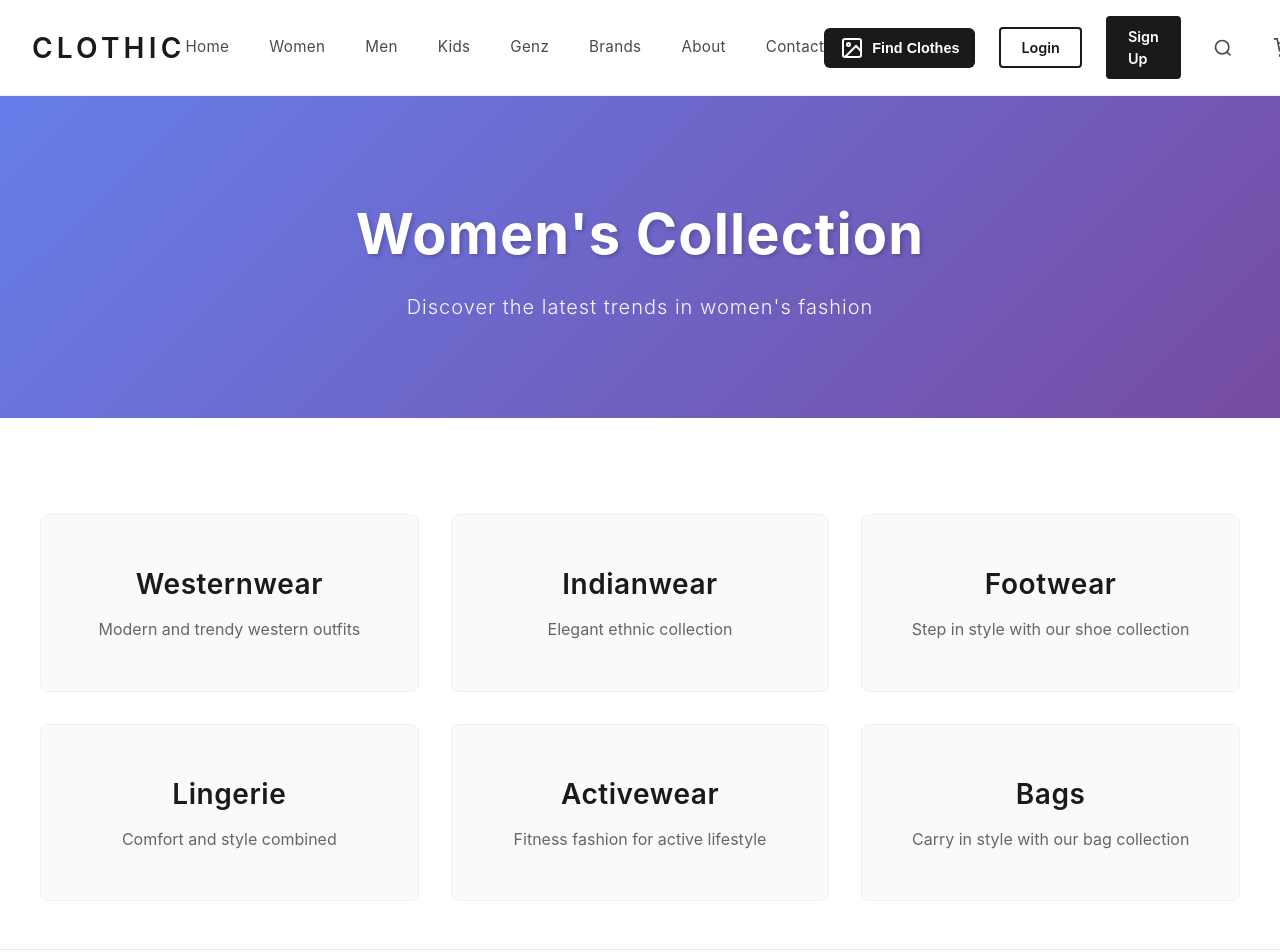
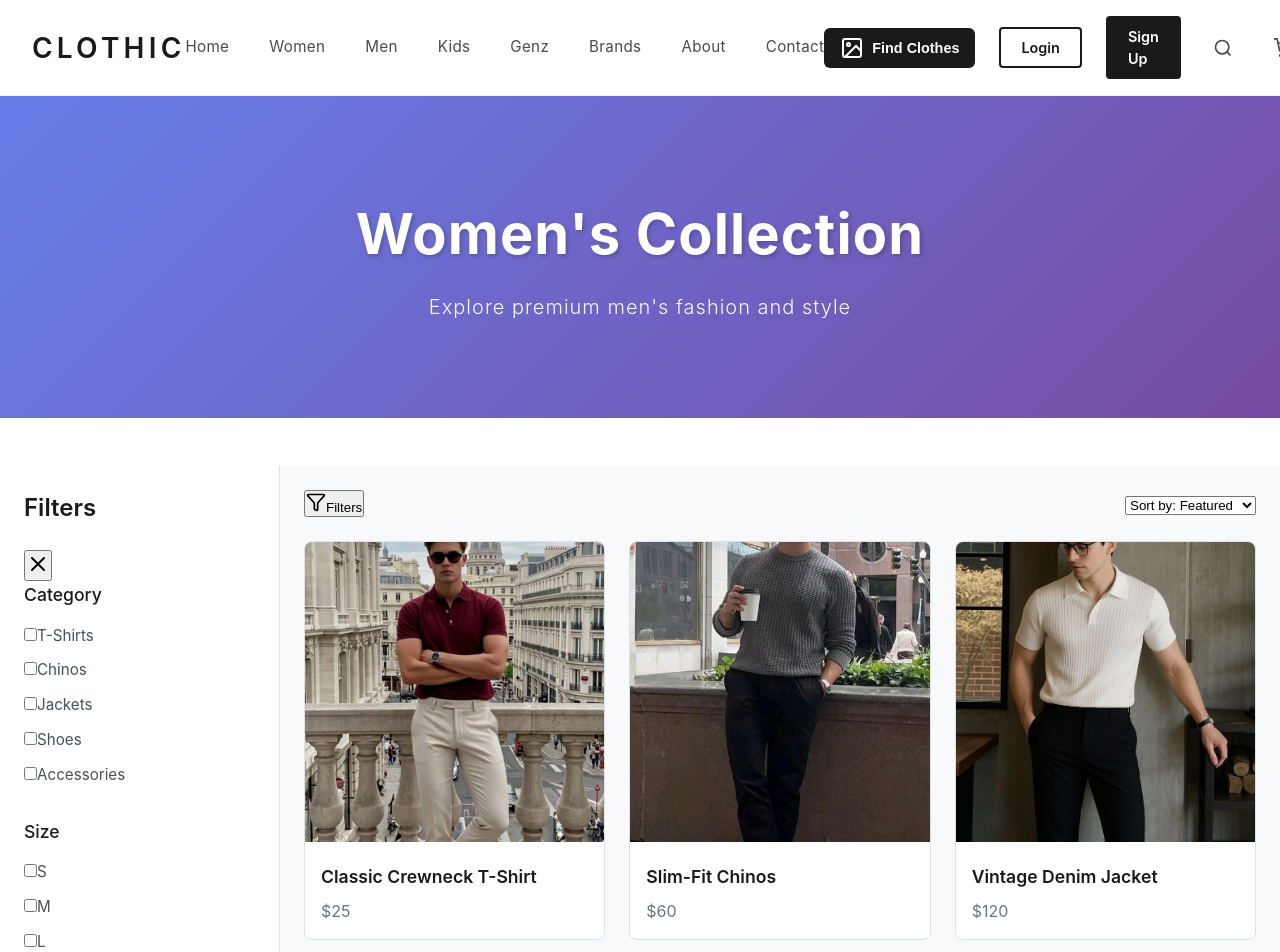
Before and after one commit to GitanshuHatwar/Clotheic, a React (Vite) app in the folder Client/project/: page /shop in a window 1280 px wide. Shown: the top 952 px of the page. Built offline with nearby package versions, Linux system fonts and the light colour scheme.

Commit message:
Cooked women section

```diff
--- a/Client/project/src/pages/Men.tsx
+++ b/Client/project/src/pages/Men.tsx
@@ -1,6 +1,6 @@
 
 import { useState } from 'react';
-import { Filter, X, Grid, List, ChevronDown } from 'lucide-react';
+import { Filter, X } from 'lucide-react';
 import Header from '../components/Header';
 import Footer from '../components/Footer';
 import '../styling/Men.css';
--- a/Client/project/src/pages/Women.tsx
+++ b/Client/project/src/pages/Women.tsx
@@ -1,8 +1,58 @@
+
+import { useState } from 'react';
+import { Filter, X } from 'lucide-react';
 import Header from '../components/Header';
 import Footer from '../components/Footer';
+import '../styling/Men.css';
 import '../styling/home.css';
 
+const products = [
+  { id: 1, name: 'Classic Crewneck T-Shirt', price: '$25', image: '/src/assets/products/img1.jpg' },
+  { id: 2, name: 'Slim-Fit Chinos', price: '$60', image: '/src/assets/products/img2.jpg' },
+  { id: 3, name: 'Vintage Denim Jacket', price: '$120', image: '/src/assets/products/img3.jpg' },
+  { id: 4, name: 'Leather Derby Shoes', price: '$150', image: '/src/assets/products/img4.jpg' },
+  { id: 5, name: 'Knit Beanie', price: '$20', image: '/src/assets/products/img5.jpg' },
+  { id: 6, name: 'Wool-Cashmere Blend Scarf', price: '$75', image: '/src/assets/products/img6.jpg' },
+  { id: 7, name: 'Long-Sleeve Henley', price: '$45', image: '/src/assets/products/img7.jpg' },
+  { id: 8, name: 'Modern Fit Suit', price: '$450', image: '/src/assets/products/cool.jpg' },
+  { id: 9, name: 'Modern Fit Suit', price: '$450', image: '/src/assets/products/cool.jpg' },
+  { id: 10, name: 'Modern Fit Suit', price: '$450', image: '/src/assets/products/cool.jpg' },
+  { id: 11, name: 'Modern Fit Suit', price: '$450', image: '/src/assets/products/cool.jpg' },
+  { id: 12, name: 'Modern Fit Suit', price: '$450', image: '/src/assets/products/cool.jpg' },
+  { id: 13, name: 'Modern Fit Suit', price: '$450', image: '/src/assets/products/cool.jpg' },
+  { id: 14, name: 'Modern Fit Suit', price: '$450', image: '/src/assets/products/cool.jpg' },
+  { id: 15, name: 'Modern Fit Suit', price: '$450', image: '/src/assets/products/cool.jpg' },
+  { id: 16, name: 'Modern Fit Suit', price: '$450', image: '/src/assets/products/cool.jpg' },
+  { id: 17, name: 'Modern Fit Suit', price: '$450', image: '/src/assets/products/cool.jpg' },
+  { id: 18, name: 'Modern Fit Suit', price: '$450', image: '/src/assets/products/cool.jpg' },
+  { id: 19, name: 'Modern Fit Suit', price: '$450', image: '/src/assets/products/cool.jpg' },
+  { id: 20, name: 'Modern Fit Suit', price: '$450', image: '/src/assets/products/cool.jpg' },
+];
+
 const Women = () => {
+  const [isFilterOpen, setIsFilterOpen] = useState(false);
+  const [selectedCategories, setSelectedCategories] = useState<string[]>([]);
+  const [selectedSizes, setSelectedSizes] = useState<string[]>([]);
+  const [priceRange, setPriceRange] = useState<[number, number]>([0, 500]);
+
+  const toggleFilter = () => setIsFilterOpen(!isFilterOpen);
+
+  const toggleCategory = (category: string) => {
+    setSelectedCategories(prev =>
+      prev.includes(category) ? prev.filter(c => c !== category) : [...prev, category]
+    );
+  };
+
+  const toggleSize = (size: string) => {
+    setSelectedSizes(prev =>
+      prev.includes(size) ? prev.filter(s => s !== size) : [...prev, size]
+    );
+  };
+
+  const handlePriceChange = (e: React.ChangeEvent<HTMLInputElement>) => {
+    setPriceRange([0, parseInt(e.target.value, 10)]);
+  };
+
   return (
     <div className="home-container loaded">
       <Header />
@@ -10,41 +60,94 @@ const Women = () => {
       <section className="page-hero-section">
         <div className="page-hero-content">
           <h1 className="page-hero-title">Women's Collection</h1>
-          <p className="page-hero-subtitle">Discover the latest trends in women's fashion</p>
+          <p className="page-hero-subtitle">Explore premium men's fashion and style</p>
         </div>
       </section>
 
-      <section className="page-content-section">
-        <div className="section-container-full">
-          <div className="page-grid">
-            <div className="page-card">
-              <h2>Westernwear</h2>
-              <p>Modern and trendy western outfits</p>
-            </div>
-            <div className="page-card">
-              <h2>Indianwear</h2>
-              <p>Elegant ethnic collection</p>
-            </div>
-            <div className="page-card">
-              <h2>Footwear</h2>
-              <p>Step in style with our shoe collection</p>
-            </div>
-            <div className="page-card">
-              <h2>Lingerie</h2>
-              <p>Comfort and style combined</p>
-            </div>
-            <div className="page-card">
-              <h2>Activewear</h2>
-              <p>Fitness fashion for active lifestyle</p>
-            </div>
-            <div className="page-card">
-              <h2>Bags</h2>
-              <p>Carry in style with our bag collection</p>
+      <div className="men-container">
+        <aside className={`filter-sidebar ${isFilterOpen ? 'open' : ''}`}>
+          <div className="filter-header">
+            <h3>Filters</h3>
+            <button onClick={toggleFilter} className="close-filter-btn">
+              <X size={24} />
+            </button>
+          </div>
+
+          <div className="filter-group">
+            <h4>Category</h4>
+            <div className="filter-options">
+              {['T-Shirts', 'Chinos', 'Jackets', 'Shoes', 'Accessories'].map(category => (
+                <label key={category}>
+                  <input
+                    type="checkbox"
+                    checked={selectedCategories.includes(category)}
+                    onChange={() => toggleCategory(category)}
+                  />
+                  {category}
+                </label>
+              ))}
             </div>
           </div>
-        </div>
-      </section>
 
+          <div className="filter-group">
+            <h4>Size</h4>
+            <div className="filter-options">
+              {['S', 'M', 'L', 'XL'].map(size => (
+                <label key={size}>
+                  <input
+                    type="checkbox"
+                    checked={selectedSizes.includes(size)}
+                    onChange={() => toggleSize(size)}
+                  />
+                  {size}
+                </label>
+              ))}
+            </div>
+          </div>
+
+          <div className="filter-group">
+            <h4>Price</h4>
+            <input
+              type="range"
+              min="0"
+              max="500"
+              value={priceRange[1]}
+              onChange={handlePriceChange}
+            />
+            <div className="price-label">Up to ${priceRange[1]}</div>
+          </div>
+        </aside>
+
+        <main className="product-grid-container">
+          <div className="product-grid-header">
+            <button onClick={toggleFilter} className="open-filter-btn">
+              <Filter size={20} />
+              <span>Filters</span>
+            </button>
+
+            <div className="sort-options">
+              <select>
+                <option>Sort by: Featured</option>
+                <option>Price: Low to High</option>
+                <option>Price: High to Low</option>
+                <option>Newest</option>
+              </select>
+            </div>
+          </div>
+
+          <div className="product-grid">
+            {products.map(product => (
+              <div key={product.id} className="product-card">
+                <img src={product.image} alt={product.name} className="product-image" />
+                <div className="product-info">
+                  <h5>{product.name}</h5>
+                  <p>{product.price}</p>
+                </div>
+              </div>
+            ))}
+          </div>
+        </main>
+      </div>
       <Footer />
     </div>
   );
```
